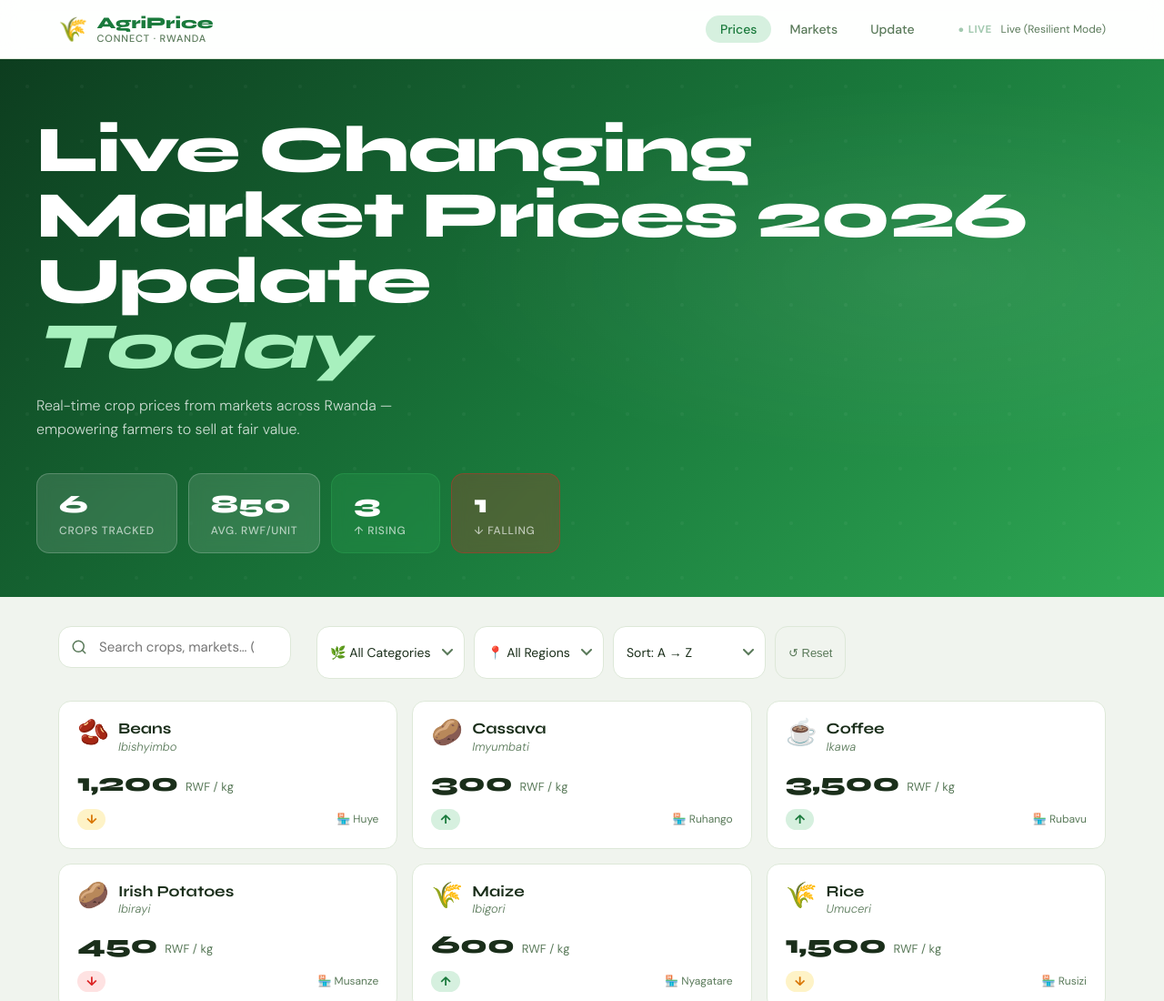
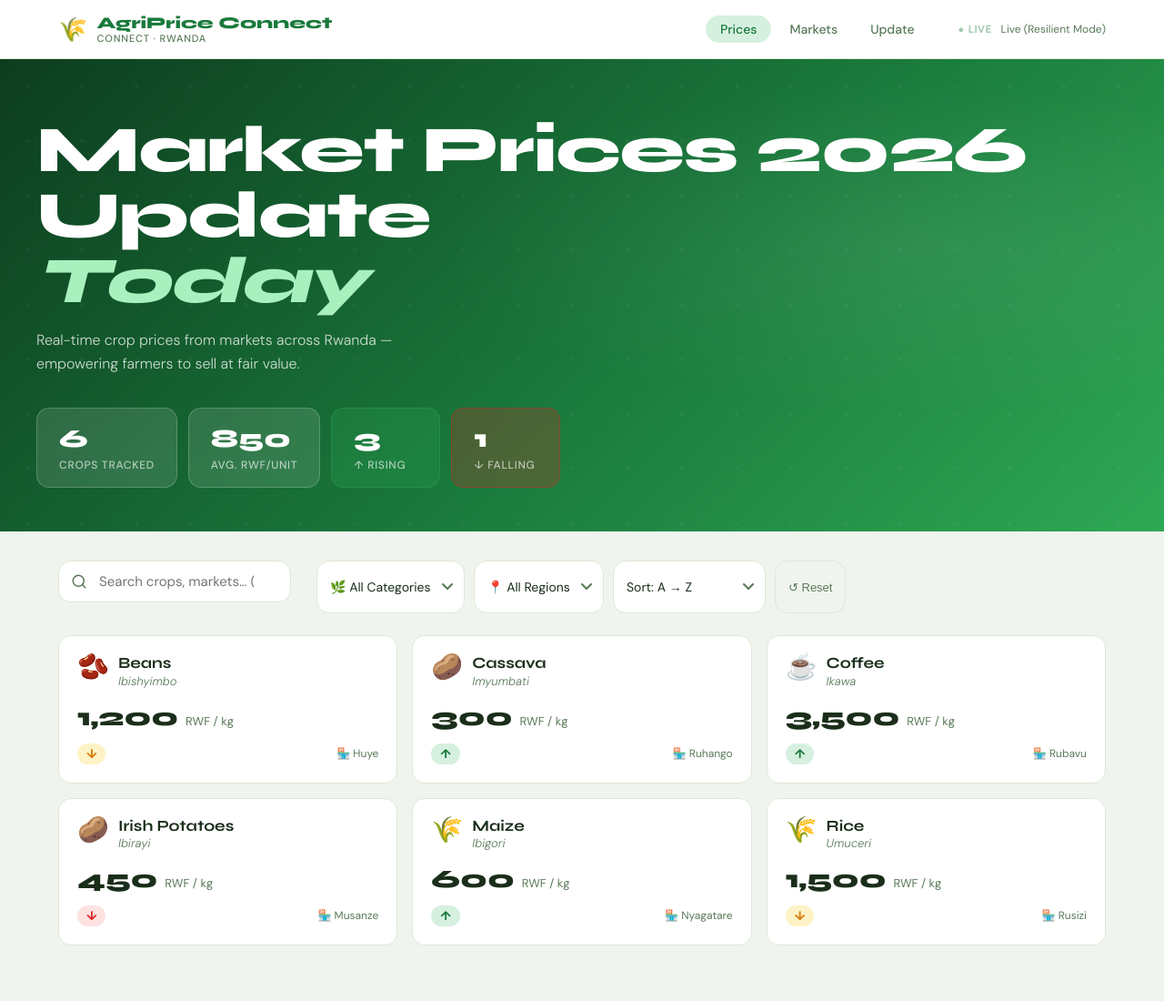
Before and after one commit to LassyGAKUBA/Agriprice-Connect, a website: page frontend/index.html in a window 1280 px wide. Shown: the top 1100 px of the page at 91% size. Drawn offline with Linux system fonts and the light colour scheme; no server answers.

Commit message:
Update logo title and hero section heading

```diff
--- a/frontend/index.html
+++ b/frontend/index.html
@@ -16,7 +16,7 @@
     <div class="logo">
       <div class="logo-icon">🌾</div>
       <div class="logo-text">
-        <span class="logo-title">AgriPrice</span>
+        <span class="logo-title">AgriPrice Connect</span>
         <span class="logo-sub">Connect · Rwanda</span>
       </div>
     </div>
@@ -36,7 +36,7 @@
 <section class="hero">
   <div class="hero-bg"></div>
   <div class="hero-content">
-    <h1 class="hero-title">Live Changing Market Prices 2026 Update<br><em>Today</em></h1>
+    <h1 class="hero-title">Market Prices 2026 Update<br><em>Today</em></h1>
     <p class="hero-subtitle">Real-time crop prices from markets across Rwanda — empowering farmers to sell at fair value.</p>
     <div class="stats-row">
       <div class="stat-card"><span class="stat-num" id="statCrops">—</span><span class="stat-label">Crops Tracked</span></div>
```
